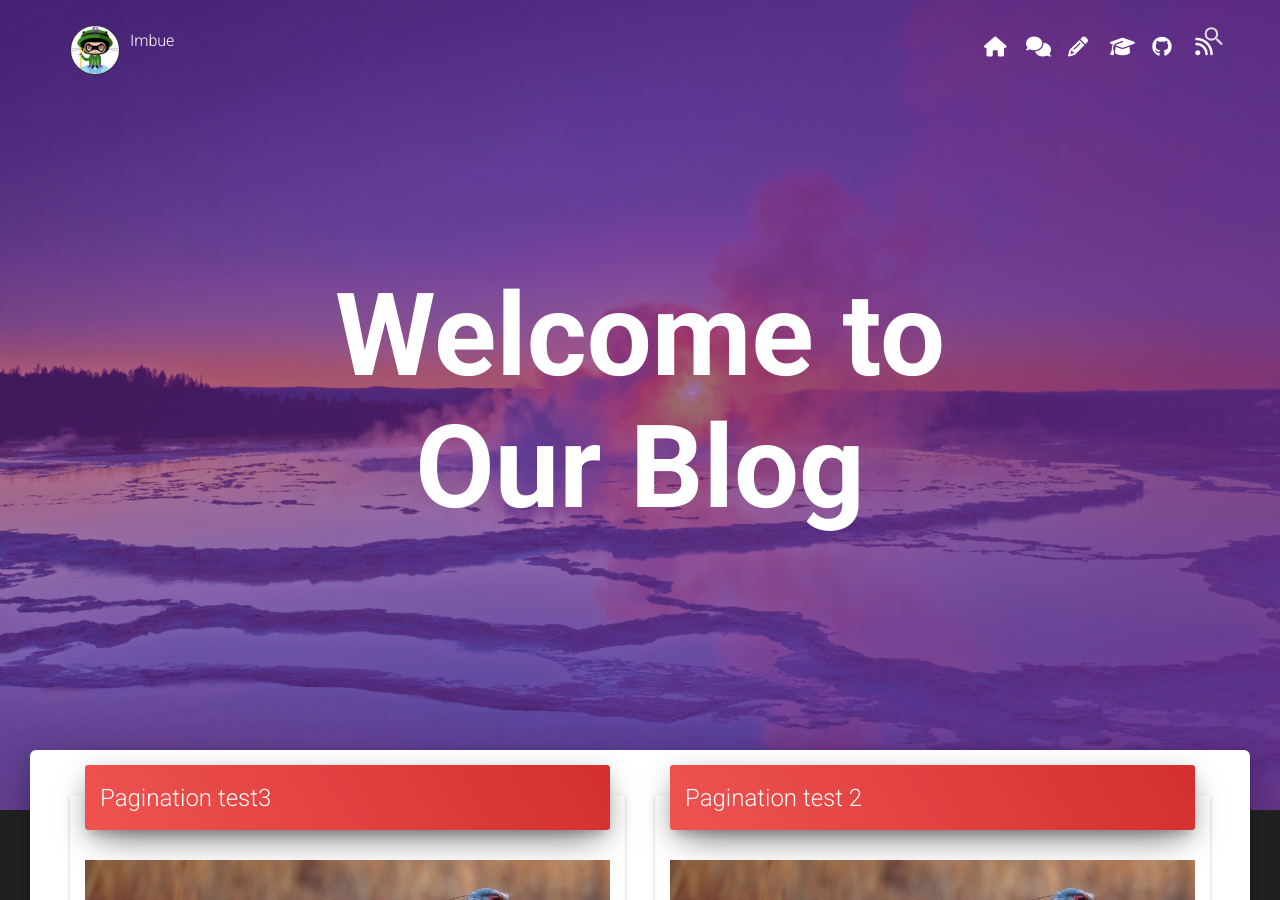
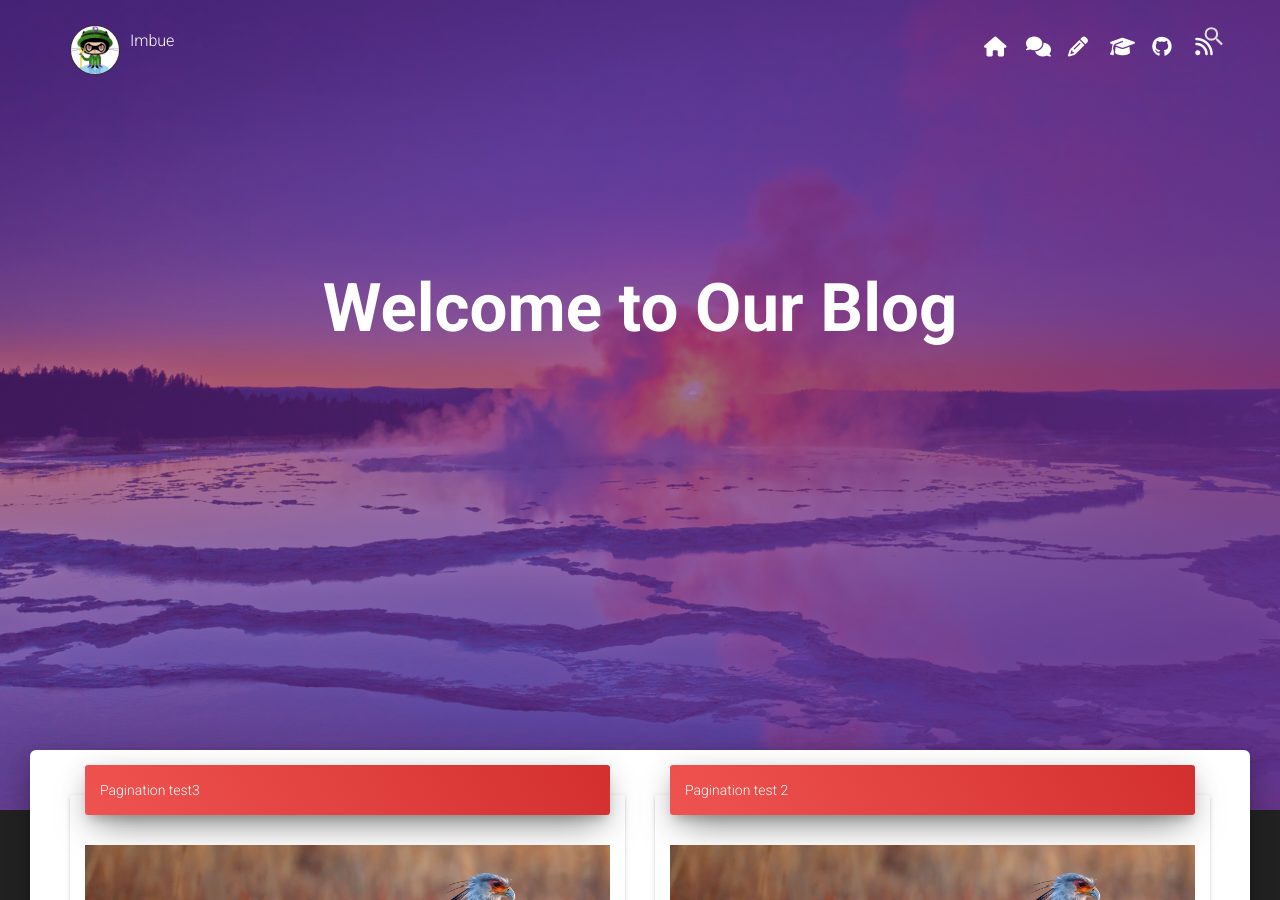
Before and after one commit to tip4programs/imbue, a Jekyll site: the page built from index.html, in a window 1280 px wide and 900 px high. Built offline with Jekyll 4.4.1, drawn with Linux system fonts in a browser that asks for light colours; nearby versions of some CDN libraries; the list of posts is cut into pages by our own code.

Commit message:
Update additional.css

```diff
--- a/asset/css/additional.css
+++ b/asset/css/additional.css
@@ -121,24 +121,24 @@
     font-weight: bold;
 }
 /* Typography */
-body {
-  font-size: 24px;
+index page {
+  font-size: 16px;
 }
 
 @include media-breakpoint-up(sm) {
-  body {
-    font-size: 24px;
+  index-page {
+    font-size: 18px;
   }
 }
 
 @include media-breakpoint-up(md) {
-  body {
-    font-size: 22px;
+  index-page {
+    font-size: 20px;
   }
 }
 
 @include media-breakpoint-up(lg) {
-  body {
-    font-size: 28px;
+  index-page {
+    font-size: 22px;
   }
 }
```
